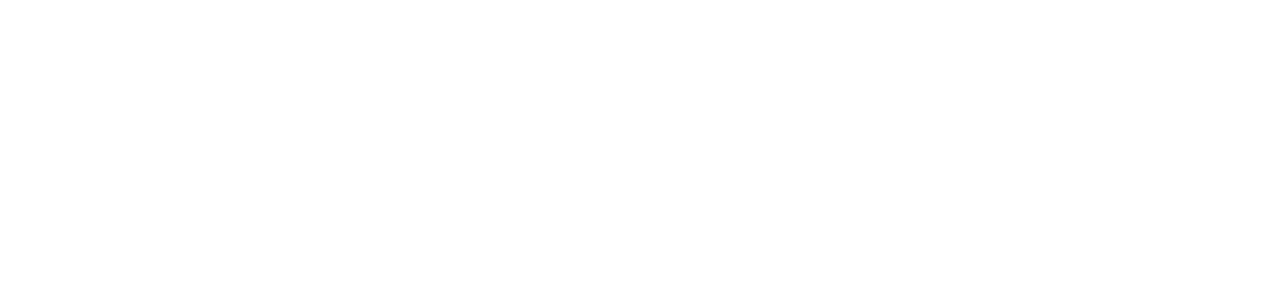
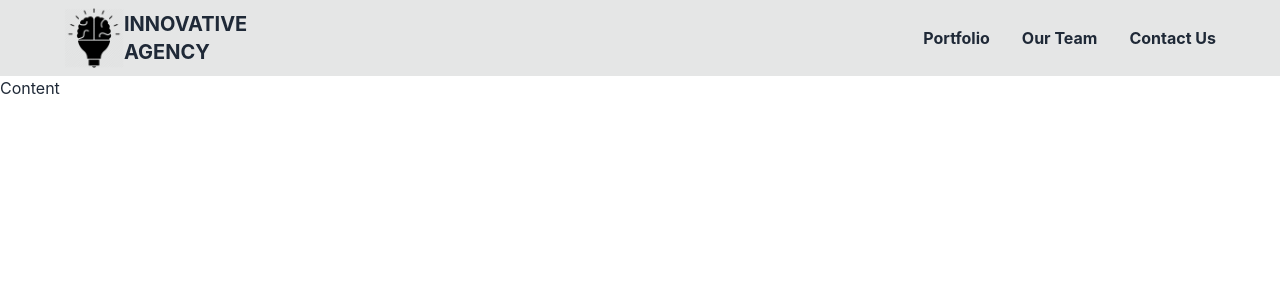
Before and after one commit to SumiAkter2/innovative-agency, a React (Create React App) app: page /home in a window 1280 px wide. Shown: the top 300 px of the page. Built offline with nearby package versions, Linux system fonts and the light colour scheme.

Commit message:
added nav

```diff
--- a/src/App.js
+++ b/src/App.js
@@ -1,10 +1,18 @@
 import logo from './logo.svg';
 import './App.css';
+import Navbar from './Pages/Home/Navbar';
+import { Route, Routes } from 'react-router-dom';
+import Home from './Pages/Home/Home';
 
 function App() {
   return (
     <div >
+      <Navbar>
 
+        <Routes >
+          <Route path='/home' element={<Home></Home>}></Route>
+        </Routes>
+      </Navbar>
     </div>
   );
 }
--- a/src/Pages/Contact/Contact.js
+++ b/src/Pages/Contact/Contact.js
@@ -0,0 +1,11 @@
+import React from 'react';
+
+const Contact = () => {
+    return (
+        <div>
+
+        </div>
+    );
+};
+
+export default Contact;
--- a/src/Pages/Home/Banner.js
+++ b/src/Pages/Home/Banner.js
@@ -0,0 +1,11 @@
+import React from 'react';
+
+const Banner = () => {
+    return (
+        <div>
+
+        </div>
+    );
+};
+
+export default Banner;
--- a/src/Pages/Home/FeedBack.js
+++ b/src/Pages/Home/FeedBack.js
@@ -0,0 +1,11 @@
+import React from 'react';
+
+const FeedBack = () => {
+    return (
+        <div>
+
+        </div>
+    );
+};
+
+export default FeedBack;
--- a/src/Pages/Home/Footer.js
+++ b/src/Pages/Home/Footer.js
@@ -0,0 +1,11 @@
+import React from 'react';
+
+const Footer = () => {
+    return (
+        <div>
+
+        </div>
+    );
+};
+
+export default Footer;
--- a/src/Pages/Home/Home.js
+++ b/src/Pages/Home/Home.js
@@ -0,0 +1,12 @@
+import React from 'react';
+import Banner from './Banner';
+
+const Home = () => {
+    return (
+        <div>
+            <Banner></Banner>
+        </div>
+    );
+};
+
+export default Home;
--- /dev/null
+++ b/src/Pages/Home/Navbar.js
@@ -0,0 +1,52 @@
+import React from 'react';
+import icon from '../../assets/images/idea.png'
+
+
+
+const Navbar = ({ children }) => {
+    return (
+        <div>
+            <div class="drawer ">
+                <input id="my-drawer-3" type="checkbox" class="drawer-toggle" />
+                <div class="drawer-content flex flex-col">
+                    {/* <!-- Navbar --> */}
+                    <div class="w-full navbar px-12 bg-base-300">
+                        <div class="flex-none lg:hidden">
+                            <label for="my-drawer-3" class="btn btn-square btn-ghost">
+                                <svg xmlns="http://www.w3.org/2000/svg" fill="none" viewBox="0 0 24 24" class="inline-block w-6 h-6 stroke-current"><path stroke-linecap="round" stroke-linejoin="round" stroke-width="2" d="M4 6h16M4 12h16M4 18h16"></path></svg>
+                            </label>
+                        </div>
+                        <div class="flex-1 px-2 mx-2 font-bold text-xl uppercase break-words">
+                            <img src={icon} style={{ 'width': '60px' }} alt="icon" />
+                            Innovative<br />
+                            Agency </div>
+                        <div class="flex-none hidden lg:block font-bold">
+                            <ul class="menu menu-horizontal">
+                                {/* <!-- Navbar menu content here --> */}
+                                <li><a>Portfolio</a></li>
+                                <li><a>Our Team</a></li>
+                                <li><a>Contact Us</a></li>
+                            </ul>
+                        </div>
+                    </div>
+                    {children}
+                    {/* <!-- Page content here --> */}
+                    Content
+                </div>
+                <div class="drawer-side">
+                    <label for="my-drawer-3" class="drawer-overlay"></label>
+                    <ul class="menu p-4 overflow-y-auto w-80 bg-base-100">
+
+                        <li><a>Portfolio</a></li>
+                        <li><a>Our Team</a></li>
+                        <li><a>Contact Us</a></li>
+
+                    </ul>
+
+                </div>
+            </div>
+        </div>
+    );
+};
+
+export default Navbar;
--- a/src/Pages/Home/Template.js
+++ b/src/Pages/Home/Template.js
@@ -0,0 +1,11 @@
+import React from 'react';
+
+const Template = () => {
+    return (
+        <div>
+
+        </div>
+    );
+};
+
+export default Template;
--- a/src/Pages/Portfolio/Portfolio.js
+++ b/src/Pages/Portfolio/Portfolio.js
@@ -0,0 +1,11 @@
+import React from 'react';
+
+const Portfolio = () => {
+    return (
+        <div>
+
+        </div>
+    );
+};
+
+export default Portfolio;
--- a/src/index.js
+++ b/src/index.js
@@ -3,12 +3,15 @@
 import './index.css';
 import App from './App';
 import reportWebVitals from './reportWebVitals';
+import { BrowserRouter } from 'react-router-dom';
 
 const root = ReactDOM.createRoot(document.getElementById('root'));
 root.render(
-  <React.StrictMode>
-    <App />
-  </React.StrictMode>
+  <BrowserRouter>
+    <React.StrictMode>
+      <App />
+    </React.StrictMode>
+  </BrowserRouter>
 );
 
 // If you want to start measuring performance in your app, pass a function
```
